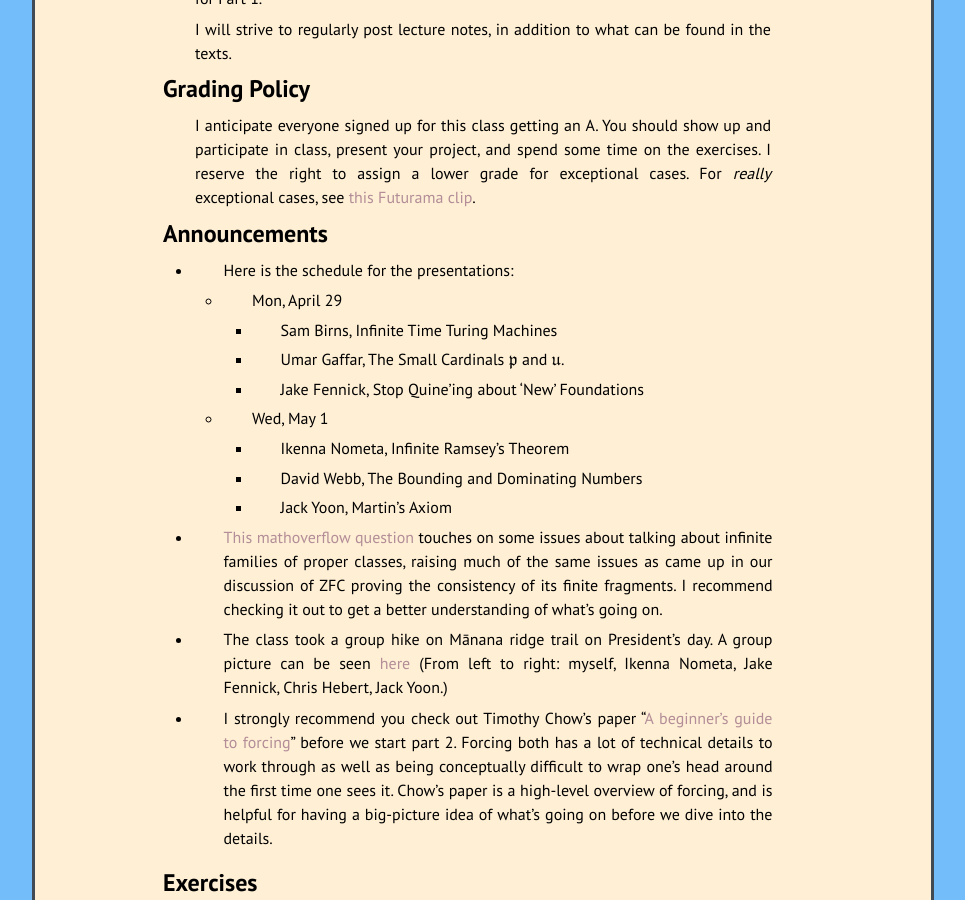
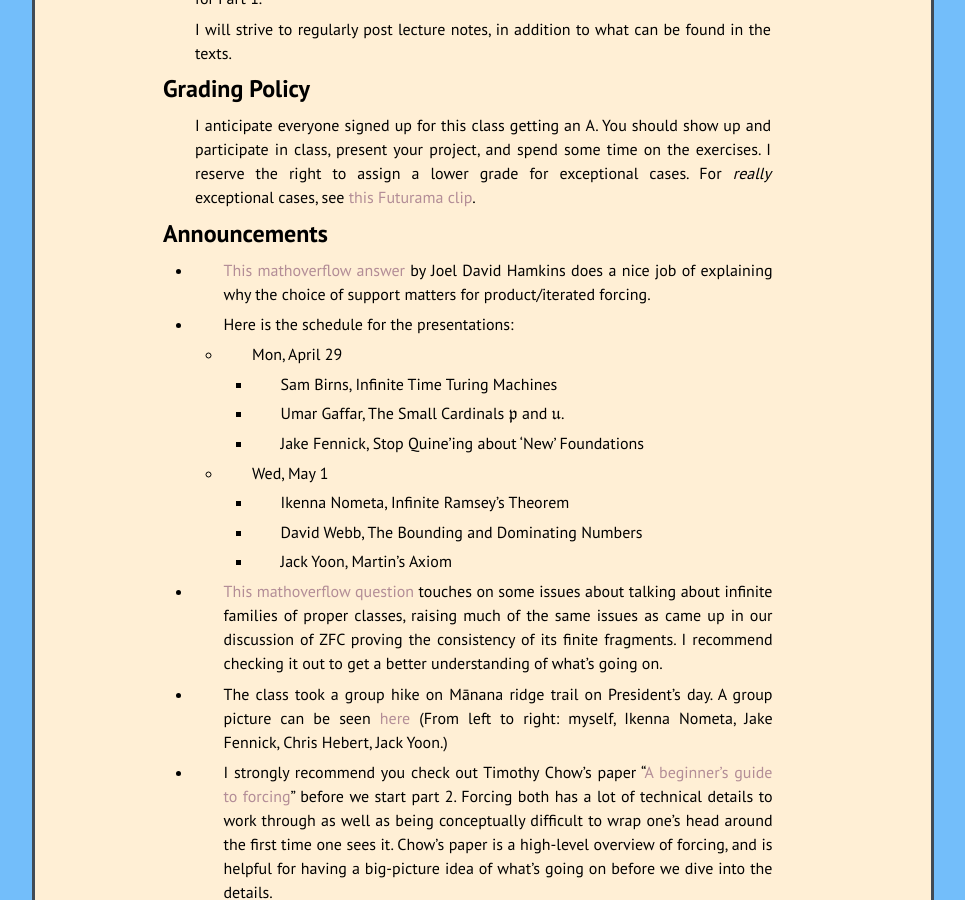
Before and after one commit to kamerynjw/kamerynjw.github.io, a Jekyll site: the page built from teaching/2019/math655.md, in a window 1280 px wide and 900 px high, scrolled down 2209 px. Shown: the whole window, without its empty margins (157-1122 px from the left). Built offline with Jekyll 4.4.1, drawn with Linux system fonts in a browser that asks for light colours; nearby versions of some CDN libraries; formulas are drawn with MathJax 3.

Commit message:
added link to mathoverflow answer

```diff
--- a/teaching/2019/math655.md
+++ b/teaching/2019/math655.md
@@ -112,6 +112,8 @@ I anticipate everyone signed up for this class getting an A. You should show up
 Announcements
 -------------
 
+* [This mathoverflow answer](https://mathoverflow.net/a/116579/64676) by Joel David Hamkins does a nice job of explaining why the choice of support matters for product/iterated forcing.
+
 * Here is the schedule for the presentations:
 
     * Mon, April 29
```
